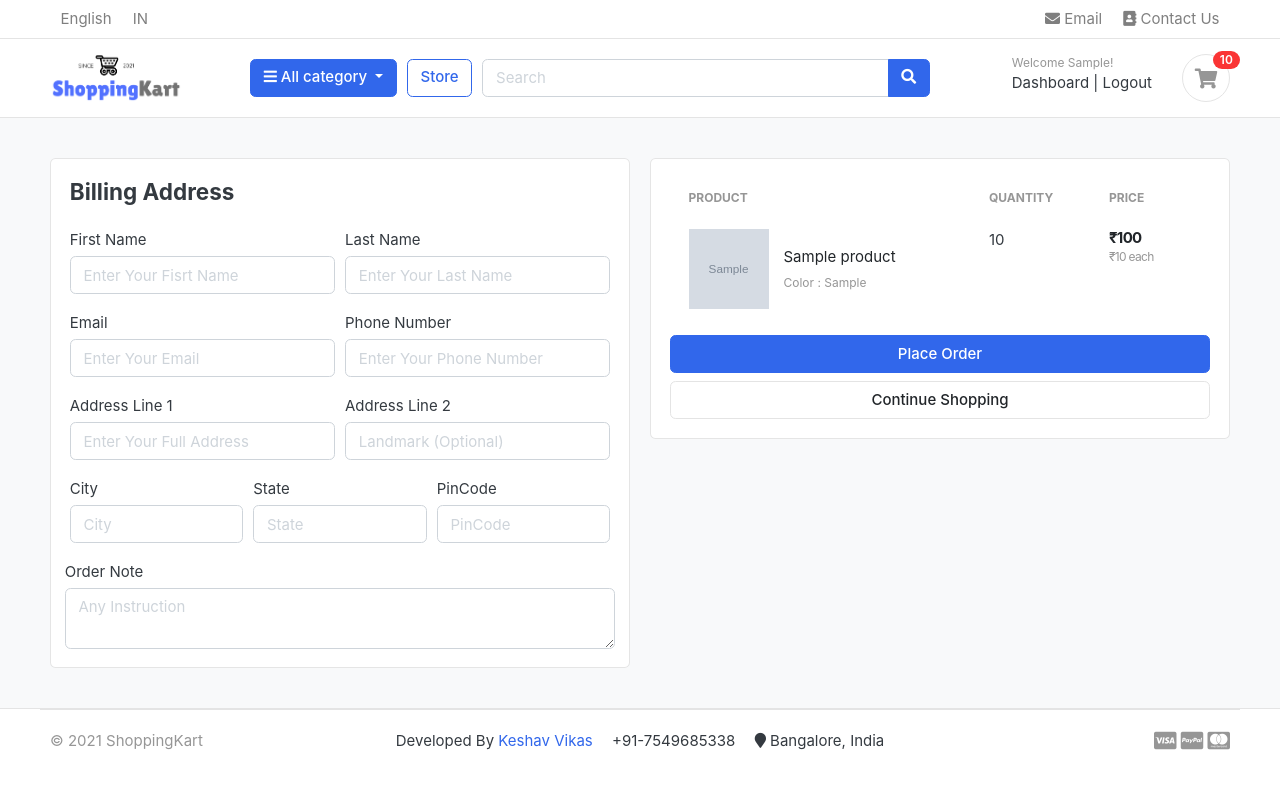
After one commit to keshav-vikas/ShoppingKart, a Django app: page /cart/checkout/ in a window 1280 px wide. The commit adds this page. Run offline with Django 3.2, Linux system fonts and the light colour scheme; a user stored in the database is signed in; tables that the repository leaves empty hold one stand-in row (values such as "Sample post"); grey boxes marked "Sample" are stand-in pictures; some libraries are stand-ins or nearby versions; some web fonts are replaced.

Commit message:
handled cart and checkout for authenticated user

```diff
--- a/carts/context_processors.py
+++ b/carts/context_processors.py
@@ -9,7 +9,10 @@ def counter(request):
     else:
         try:
             cart = Cart.objects.filter(cart_id=_cart_id(request))
-            cart_items = CartItem.objects.all().filter(cart=cart[:1])
+            if request.user.is_authenticated:
+                cart_items = CartItem.objects.all().filter(user=request.user)
+            else:
+                cart_items = CartItem.objects.all().filter(cart=cart[:1])
             for cart_item in cart_items:
                 cart_count += cart_item.quantity
         except Cart.DoesNotExist:
--- a/carts/models.py
+++ b/carts/models.py
@@ -1,4 +1,5 @@
 from django.db import models
+from accounts.models import Account
 from store.models import Product, Variation
 # Create your models here.
 
@@ -12,9 +13,10 @@ class Cart(models.Model):
 
 
 class CartItem(models.Model):
+    user = models.ForeignKey(Account, on_delete=models.CASCADE, null=True)
     product = models.ForeignKey(Product, on_delete=models.CASCADE)
     variations = models.ManyToManyField(Variation, blank=True)
-    cart = models.ForeignKey(Cart, on_delete=models.CASCADE)
+    cart = models.ForeignKey(Cart, on_delete=models.CASCADE, null=True)
     quantity = models.IntegerField()
     is_active = models.BooleanField(default=True)
 
--- a/carts/urls.py
+++ b/carts/urls.py
@@ -9,4 +9,6 @@ urlpatterns = [
          views.remove_cart, name='remove_cart'),
     path('remove_cart_item/<int:product_id>/<int:cart_item_id>/',
          views.remove_cart_item, name='remove_cart_item'),
+
+     path('checkout/', views.checkout, name='checkout'),
 ]
--- a/carts/views.py
+++ b/carts/views.py
@@ -1,6 +1,7 @@
 from django.core.exceptions import ObjectDoesNotExist
 from django.http.response import HttpResponse
 from django.shortcuts import get_object_or_404, redirect, render
+from django.contrib .auth.decorators import login_required
 
 from carts.models import Cart, CartItem
 from store.models import Product, Variation
@@ -16,75 +17,134 @@ def _cart_id(request):
 
 
 def add_cart(request, product_id):
+    current_user = request.user
     product = Product.objects.get(id=product_id)  # get the product
-    product_variation = []
-    if request.method == 'POST':
-        for item in request.POST:
-            key = item
-            value = request.POST[key]
+    # if user is authenticated
+    if current_user.is_authenticated:
+        product_variation = []
+        if request.method == 'POST':
+            for item in request.POST:
+                key = item
+                value = request.POST[key]
 
-            try:
-                variation = Variation.objects.get(product=product,
-                                                  variation_category__iexact=key, variation_value__iexact=value)
-                product_variation.append(variation)
-            except:
-                pass
+                try:
+                    variation = Variation.objects.get(product=product,
+                                                      variation_category__iexact=key, variation_value__iexact=value)
+                    product_variation.append(variation)
+                except:
+                    pass
 
-    try:
-        # get the cart using cart_id present in session
-        cart = Cart.objects.get(cart_id=_cart_id(request))
-    except Cart.DoesNotExist:
-        cart = Cart.objects.create(cart_id=_cart_id(request))
-    cart.save()
+        is_cart_item_exists = CartItem.objects.filter(
+            product=product, user=current_user).exists()
+        if is_cart_item_exists:
+            cart_item = CartItem.objects.filter(
+                product=product, user=current_user)
+            ex_var_list = []
+            id = []
+            for item in cart_item:
+                existing_variation = item.variations.all()
+                ex_var_list.append(list(existing_variation))
+                id.append(item.id)
 
-    is_cart_item_exists = CartItem.objects.filter(
-        product=product, cart=cart).exists()
-    if is_cart_item_exists:
-        cart_item = CartItem.objects.filter(product=product, cart=cart)
-        # Existing variations - database
-        # current variation -> product_variation
-        # item_id -> database
-        ex_var_list = []
-        id = []
-        for item in cart_item:
-            existing_variation = item.variations.all()
-            ex_var_list.append(list(existing_variation))
-            id.append(item.id)
+            if product_variation in ex_var_list:
+                # increase the cart item quantity
+                index = ex_var_list.index(product_variation)
+                item_id = id[index]
+                item = CartItem.objects.get(product=product, id=item_id)
+                item.quantity += 1
+                item.save()
+            else:
+                # create a new cart item
+                item = CartItem.objects.create(
+                    product=product, quantity=1, user=current_user)
+                if len(product_variation) > 0:
+                    item.variations.clear()
+                    item.variations.add(*product_variation)
+                item.save()
+        else:
+            cart_item = CartItem.objects.create(
+                product=product, quantity=1, user=current_user,)
+            if len(product_variation) > 0:
+                cart_item.variations.clear()
+                cart_item.variations.add(*product_variation)
+            cart_item.save()
 
-        print(ex_var_list)
+        return redirect('cart')
+    # if user is not authenticated
+    else:
+        product_variation = []
+        if request.method == 'POST':
+            for item in request.POST:
+                key = item
+                value = request.POST[key]
 
-        if product_variation in ex_var_list:
-            # increase the cart item quantity
-            index = ex_var_list.index(product_variation)
-            item_id = id[index]
-            item = CartItem.objects.get(product=product, id=item_id)
-            item.quantity += 1
-            item.save()
+                try:
+                    variation = Variation.objects.get(product=product,
+                                                      variation_category__iexact=key, variation_value__iexact=value)
+                    product_variation.append(variation)
+                except:
+                    pass
+
+        try:
+            # get the cart using cart_id present in session
+            cart = Cart.objects.get(cart_id=_cart_id(request))
+        except Cart.DoesNotExist:
+            cart = Cart.objects.create(cart_id=_cart_id(request))
+        cart.save()
+
+        is_cart_item_exists = CartItem.objects.filter(
+            product=product, cart=cart).exists()
+        if is_cart_item_exists:
+            cart_item = CartItem.objects.filter(product=product, cart=cart)
+            # Existing variations - database
+            # current variation -> product_variation
+            # item_id -> database
+            ex_var_list = []
+            id = []
+            for item in cart_item:
+                existing_variation = item.variations.all()
+                ex_var_list.append(list(existing_variation))
+                id.append(item.id)
+
+            print(ex_var_list)
+
+            if product_variation in ex_var_list:
+                # increase the cart item quantity
+                index = ex_var_list.index(product_variation)
+                item_id = id[index]
+                item = CartItem.objects.get(product=product, id=item_id)
+                item.quantity += 1
+                item.save()
+            else:
+                # create a new cart item
+                item = CartItem.objects.create(
+                    product=product, quantity=1, cart=cart)
+                if len(product_variation) > 0:
+                    item.variations.clear()
+                    item.variations.add(*product_variation)
+                item.save()
         else:
-            # create a new cart item
-            item = CartItem.objects.create(
-                product=product, quantity=1, cart=cart)
+            cart_item = CartItem.objects.create(
+                product=product, quantity=1, cart=cart,)
             if len(product_variation) > 0:
-                item.variations.clear()
-                item.variations.add(*product_variation)
-            item.save()
-    else:
-        cart_item = CartItem.objects.create(
-            product=product, quantity=1, cart=cart,)
-        if len(product_variation) > 0:
-            cart_item.variations.clear()
-            cart_item.variations.add(*product_variation)
-        cart_item.save()
+                cart_item.variations.clear()
+                cart_item.variations.add(*product_variation)
+            cart_item.save()
 
-    return redirect('cart')
+        return redirect('cart')
 
 
 def remove_cart(request, product_id, cart_item_id):
-    cart = Cart.objects.get(cart_id=_cart_id(request))
+
     product = get_object_or_404(Product, id=product_id)
     try:
-        cart_item = CartItem.objects.get(
-            product=product, cart=cart, id=cart_item_id)
+        if request.user.is_authenticated:
+            cart_item = CartItem.objects.get(
+                product=product, user=request.user, id=cart_item_id)
+        else:
+            cart = Cart.objects.get(cart_id=_cart_id(request))
+            cart_item = CartItem.objects.get(
+                product=product, cart=cart, id=cart_item_id)
         if cart_item.quantity > 1:
             cart_item.quantity -= 1
             cart_item.save()
@@ -96,10 +156,14 @@ def remove_cart(request, product_id, cart_item_id):
 
 
 def remove_cart_item(request, product_id, cart_item_id):
-    cart = Cart.objects.get(cart_id=_cart_id(request))
     product = get_object_or_404(Product, id=product_id)
-    cart_item = CartItem.objects.get(
-        product=product, cart=cart, id=cart_item_id)
+    if request.user.is_authenticated:
+        cart_item = CartItem.objects.get(
+            product=product, user=request.user, id=cart_item_id)
+    else:
+        cart = Cart.objects.get(cart_id=_cart_id(request))
+        cart_item = CartItem.objects.get(
+            product=product, cart=cart, id=cart_item_id)
     cart_item.delete()
     return redirect('cart')
 
@@ -108,8 +172,12 @@ def cart(request, total=0, quantity=0, cart_item=None):
     try:
         tax = 0
         grand_total = 0
-        cart = Cart.objects.get(cart_id=_cart_id(request))
-        cart_items = CartItem.objects.filter(cart=cart, is_active=True)
+        if request.user.is_authenticated:
+            cart_items = CartItem.objects.filter(
+                user=request.user, is_active=True)
+        else:
+            cart = Cart.objects.get(cart_id=_cart_id(request))
+            cart_items = CartItem.objects.filter(cart=cart, is_active=True)
         for cart_item in cart_items:
             total += (cart_item.product.price * cart_item.quantity)
             quantity += cart_item.quantity
@@ -127,3 +195,33 @@ def cart(request, total=0, quantity=0, cart_item=None):
 
     }
     return render(request, 'store/cart.html', context)
+
+
+@login_required(login_url='login')
+def checkout(request, total=0, quantity=0, cart_items=None):
+    try:
+        tax = 0
+        grand_total = 0
+        if request.user.is_authenticated:
+            cart_items = CartItem.objects.filter(
+                user=request.user, is_active=True)
+        else:
+            cart = Cart.objects.get(cart_id=_cart_id(request))
+            cart_items = CartItem.objects.filter(cart=cart, is_active=True)
+        for cart_item in cart_items:
+            total += (cart_item.product.price * cart_item.quantity)
+            quantity += cart_item.quantity
+        tax = (2 * total) / 100
+        grand_total = total + tax
+    except ObjectDoesNotExist:
+        pass
+
+    context = {
+        'total': total,
+        'quantity': quantity,
+        'cart_items': cart_items,
+        'tax': tax,
+        'grand_total': grand_total,
+
+    }
+    return render(request, 'store/checkout.html', context)
--- a/greatkart/static/js/script.js
+++ b/greatkart/static/js/script.js
@@ -51,4 +51,4 @@ $(document).ready(function () {
 
 setTimeout(function () {
   $("#message").fadeOut("slow");
-}, 4000);
+}, 9000);
--- a/templates/includes/footer.html
+++ b/templates/includes/footer.html
@@ -8,7 +8,8 @@
 			<div class="col-md-8 text-md-center">
 				<span  class="px-2">Developed By <a href="https://keshav-vikas.github.io/portfolio/"target="blank">Keshav Vikas</a></span>
 				<span  class="px-2">+91-7549685338</span>
-				<span  class="px-2">Bangalore, India</span>
+				<span  class="px-2">
+					<i class="fa fa-map-marker" aria-hidden="true"></i> Bangalore, India</span>
 			</div>
 			<div class="col-md-2 text-md-right text-muted">
 				<i class="fab fa-lg fa-cc-visa"></i>
--- a/templates/store/cart.html
+++ b/templates/store/cart.html
@@ -103,7 +103,7 @@
                 <p class="text-center mb-3">
                     <img src="{% static './images/misc/payments.png' %}" height="26">
                 </p>
-                <a href="./place-order.html" class="btn btn-primary btn-block"> Checkout </a>
+                <a href="{% url 'checkout' %}" class="btn btn-primary btn-block"> Checkout </a>
                 <a href="{% url 'store' %}" class="btn btn-light btn-block">Continue Shopping</a>
             </div> <!-- card-body.// -->
             </div> <!-- card.// -->
--- /dev/null
+++ b/templates/store/checkout.html
@@ -0,0 +1,135 @@
+{% extends 'base.html' %}
+{% load static %}
+{% block content %}
+
+
+<section class="section-content padding-y bg">
+    <div class="container">
+
+    <!-- ============================ COMPONENT 1 ================================= -->
+    <div class="row">
+        <aside class="col-lg-6">
+    <div class="card">
+        <div class="card-body">
+            <h4 class="card-title mb-4">Billing Address</h4>
+            <form action="" method="POST">
+                {% csrf_token %}
+                <div class="form-row">
+                    <div class="col form-group">
+                        <label for="">First Name</label>
+                        <input type="text" name="first_name" class="form-control" placeholder="Enter Your Fisrt Name" required>
+                    </div>
+                    <div class="col form-group">
+                        <label for="">Last Name</label>
+                        <input type="text" name="last_name" class="form-control" placeholder="Enter Your Last Name" required>
+                    </div>
+                </div>
+                <div class="form-row">
+                    <div class="col form-group">
+                        <label for="">Email</label>
+                        <input type="email" name="email" class="form-control" placeholder="Enter Your Email" required>
+                    </div>
+                    <div class="col form-group">
+                        <label for="">Phone Number</label>
+                        <input type="text" name="phone" class="form-control" placeholder="Enter Your Phone Number" required>
+                    </div>
+                </div>
+                <div class="form-row">
+                    <div class="col form-group">
+                        <label for="">Address Line 1</label>
+                        <input type="text" name="address_line_1" class="form-control" placeholder="Enter Your Full Address" required>
+                    </div>
+                    <div class="col form-group">
+                        <label for="">Address Line 2</label>
+                        <input type="text" name="address_line_2" class="form-control" placeholder="Landmark (Optional)">
+                    </div>
+                </div>
+                <div class="form-row">
+                    <div class="col form-group">
+                        <label for="">City</label>
+                        <input type="text" name="city" class="form-control" placeholder="City" required>
+                    </div>
+                    <div class="col form-group">
+                        <label for="">State</label>
+                        <input type="text" name="state" class="form-control" placeholder="State" required>
+                    </div>
+                    <div class="col form-group">
+                        <label for="">PinCode</label>
+                        <input type="text" name="pincode" class="form-control" placeholder="PinCode" required>
+                    </div>
+                </div>
+                <div class="form-row">
+                    <label for="">Order Note</label>
+                    <textarea name="order_note" rows="2" class="form-control" placeholder="Any Instruction"></textarea>
+                </div>
+
+        </div>
+
+    </div> <!-- card.// -->
+
+        </aside> <!-- col.// -->
+        <aside class="col-lg-6">
+
+            <div class="card">
+            <div class="card-body">
+                <table class="table table-borderless table-shopping-cart">
+                    <thead class="text-muted">
+                    <tr class="small text-uppercase">
+                      <th scope="col">Product</th>
+                      <th scope="col" width="120">Quantity</th>
+                      <th scope="col" width="120">Price</th>
+                    </tr>
+                    </thead>
+                    <tbody>
+                    {% for cart_item in cart_items %}
+                    <tr>
+                        <td>
+                            <figure class="itemside align-items-center">
+                                <div class="aside"><img src="{{ cart_item.product.image.url }}" class="img-sm"></div>
+                                <figcaption class="info">
+                                    <a href="{{ cart_item.product.get_url }}" class="title text-dark">{{ cart_item.product.product_name }}</a>
+                                    <p class="text-muted small">
+                                        {% if cart_item.variations.all %}
+                                            {% for item in cart_item.variations.all %}
+                                                {{item.variation_category | capfirst}} : {{item.variation_value | capfirst}}
+                                                <br>
+                                            {% endfor %}
+                                         {% endif %}
+                                        </p>
+                                </figcaption>
+                            </figure>
+                        </td>
+                        <td>
+                           <label for="">{{cart_item.quantity}}</label>
+                        </td>
+                        <td>
+                            <div class="price-wrap">
+                                <var class="price">₹{{ cart_item.sub_total }}</var>
+                                <small class="text-muted"> ₹{{ cart_item.product.price }} each </small>
+                            </div> <!-- price-wrap .// -->
+                        </td>
+
+                    </tr>
+                    {% endfor %}
+
+                    </tbody>
+                    </table>
+
+                <button type="submit" name="submit" class="btn btn-primary btn-block">Place Order</button>
+                <a href="{% url 'store' %}" class="btn btn-light btn-block">Continue Shopping</a>
+            </form>
+            </div> <!-- card-body.// -->
+            </div> <!-- card.// -->
+
+    </aside> <!-- col.// -->
+
+
+    </div> <!-- row.// -->
+    <!-- ============================ COMPONENT 1 END .// ================================= -->
+
+
+    </div> <!-- container .//  -->
+    </section>
+    <!-- ========================= SECTION CONTENT END// ========================= -->
+
+{% endblock content %}
```
Also changed, not shown: accounts/views.py (+56 -2 lines), accounts/migrations/0002_auto_20211216_1547.py (added), carts/migrations/0003_auto_20211216_1547.py (added).
